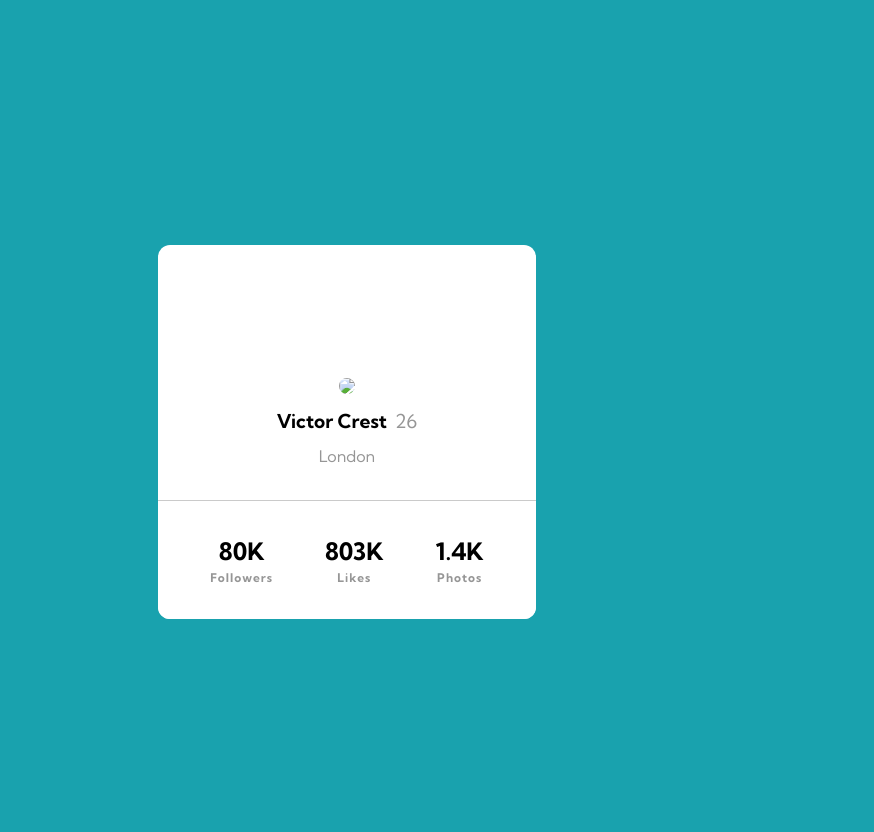
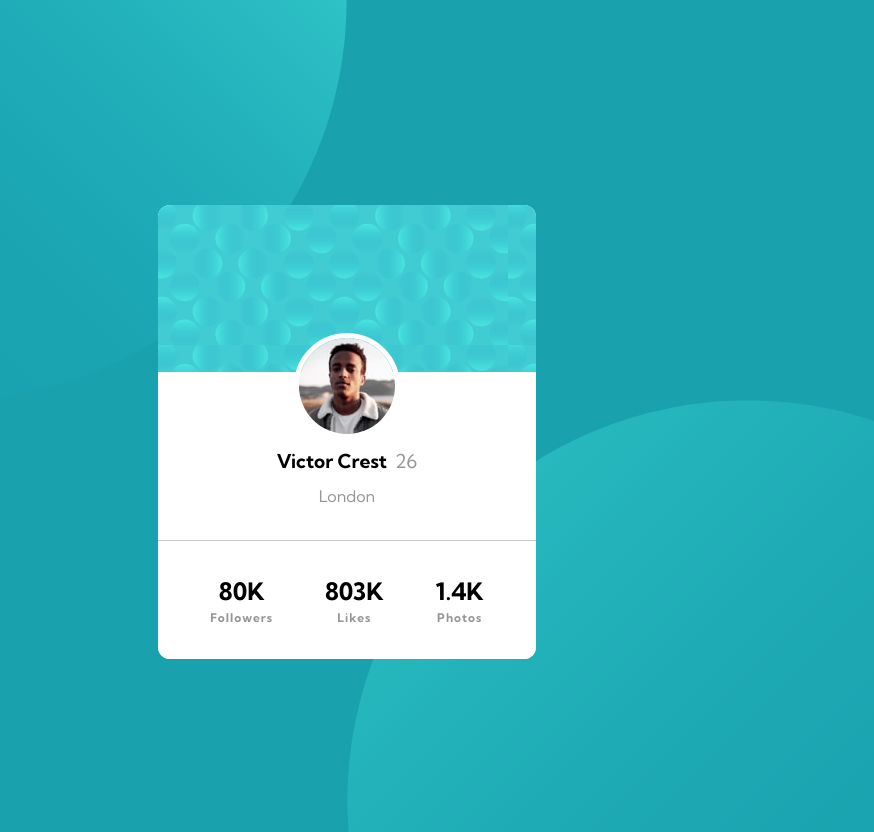
Before and after one commit to kjoudah/profile-card-component, a plain HTML site: page index.html in a window 1280 px wide. Shown: the whole page, without its empty margins (293-1167 px from the left). Drawn offline with Linux system fonts and the light colour scheme; the site is published under a folder, as on GitHub Pages, so addresses that start at the root find nothing.

Commit message:
fixed image

```diff
--- a/css/main.scss
+++ b/css/main.scss
@@ -4,8 +4,8 @@
 body {
   font-family: 'Kumbh Sans';
   background-color: var(--primary-cyan);
-  background-image: url(/images/bg-pattern-top.svg),
-    url(/images/bg-pattern-bottom.svg);
+  background-image: url(../images/bg-pattern-top.svg),
+    url(../images/bg-pattern-bottom.svg);
   background-repeat: no-repeat, no-repeat;
   background-position: bottom 50vh right 50vw, top 50vh left 50vw;
   background-size: 100vh, 100vh;
@@ -29,7 +29,7 @@ img {
 }
 
 .card__header {
-  background: url(/images/bg-pattern-card.svg);
+  background: url(../images/bg-pattern-card.svg);
   display: block;
   position: relative;
   z-index: 1;
--- a/index.html
+++ b/index.html
@@ -16,7 +16,7 @@
   <div class="card__container">
     <div class="card__header">
       <div class="profile__container">
-        <img src="/images/image-victor.jpg"  class="profile__image">
+        <img src="./images/image-victor.jpg"  class="profile__image">
         <div class="profile_description">
           <div class="user_name_and_age">
             <h2>Victor Crest</h2>
```
Also changed, not shown: css/main.css.
